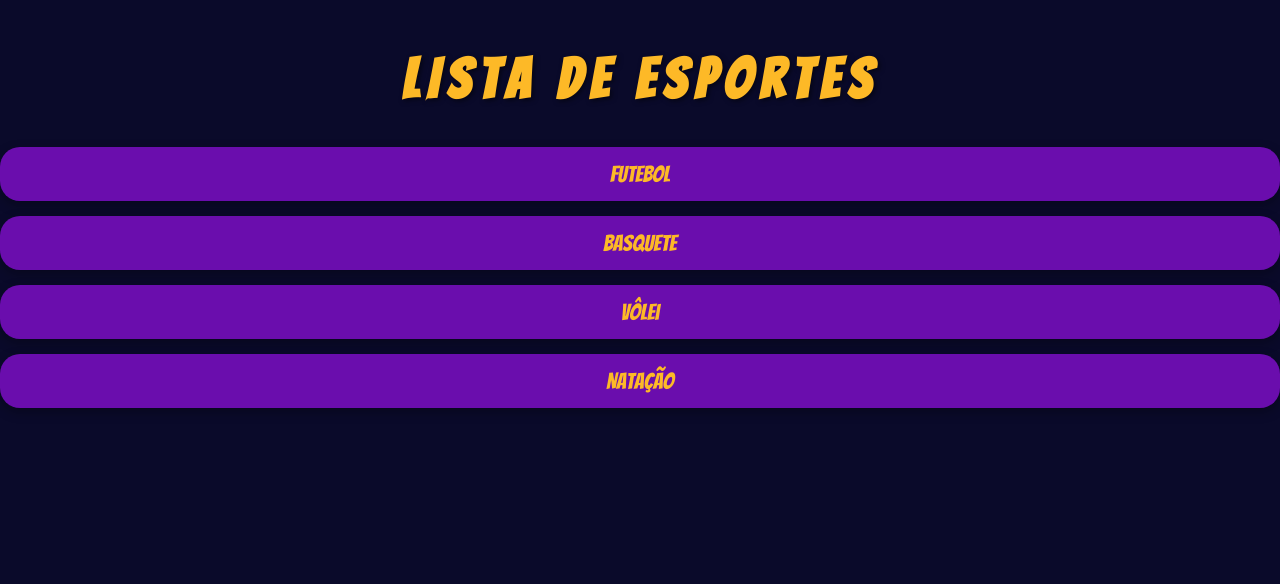
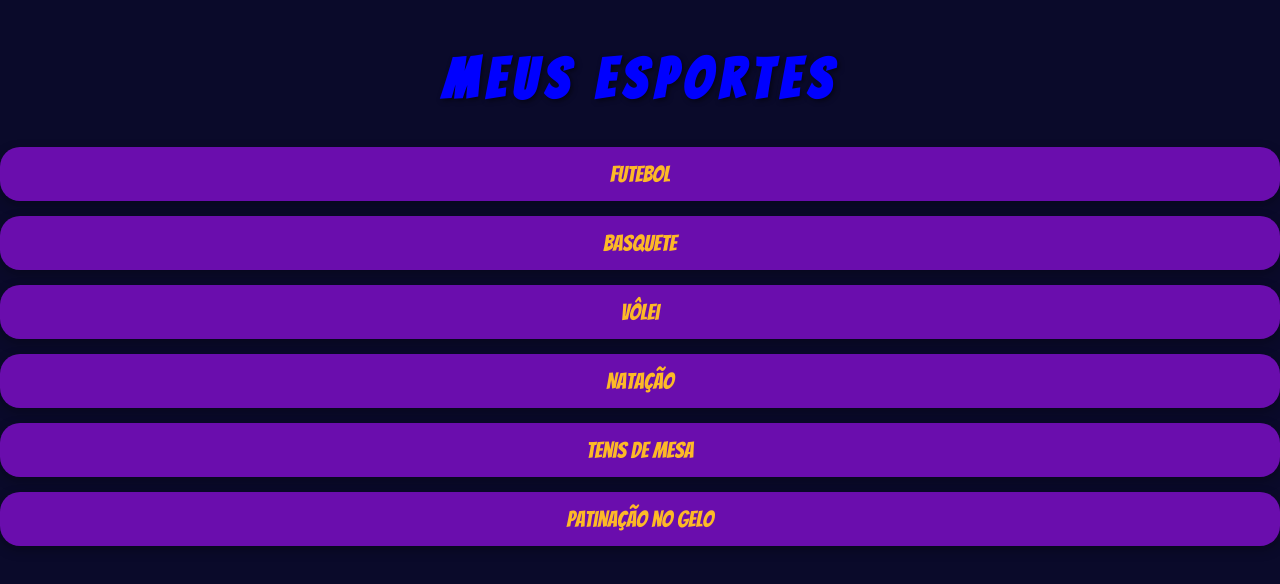
Before and after one commit to midgvnL/dominador, a plain HTML site: page index.html in a window 1280 px wide. Drawn offline with Linux system fonts and the light colour scheme.

Commit message:
fdsvadia pt2

```diff
--- a/index.html
+++ b/index.html
@@ -38,13 +38,13 @@
         }
 
         /* Estilos para a lista */
-        .esportes {
+        #esportes {
             list-style-type: none;
             padding: 0;
             text-align: center;
         }
 
-        .esportes li {
+        #esportes li {
             font-size: 1.4em; /* Tamanho da fonte ajustado */
             background-color: #6A0DAD; /* Roxo vibrante */
             color: #FDB927; /* Amarelo vibrante */
@@ -55,7 +55,7 @@
             box-shadow: 0px 4px 12px rgba(0, 0, 0, 0.3); /* Sombra para destacar os itens */
         }
 
-        .esportes li:hover {
+        #esportes li:hover {
             background-color: #FDB927; /* Amarelo ao passar o mouse */
             color: #6A0DAD; /* Roxo ao passar o mouse */
             transform: scale(1.1); /* Efeito de aumento ao passar o mouse */
@@ -69,7 +69,7 @@
             Lista de Esportes
         </h1>
 
-        <ul class="esportes">
+        <ul id="esportes">
             <li>Futebol</li>
             <li>Basquete</li>
             <li>Vôlei</li>
--- a/script.js
+++ b/script.js
@@ -1,7 +1,7 @@
 let titulo = document.getElementById("titulo");
 console.log(titulo[0]);
 
-//   chamnado por classe
+// //   chamnado por classe
 let esportes = document.getElementsByClassName (".esportes");
 console.log(esportes[0]);
 let esportes1 = document.getElementsByClassName (".esportes");
@@ -11,7 +11,7 @@ console.log(esportes2[0]);
 let esportes4 = document.getElementsByClassName (".esportes");
 console.log(esportes4[0]);
 
-//selecionando pelo nome da tag
+// //selecionando pelo nome da tag
 let LIespF = document.getElementsByTagName("li");
 console.log(LIespF[0]);
 let LIespB = document.getElementsByTagName("li");
@@ -24,8 +24,22 @@ console.log(LIespN[3]);
 //Selecionado pelo query selector
 // "#"= id "."= classe
 
-let tituloQS = document.querySelector("#titulo"+ tituloQS)
-let LIespFQs = document.querySelector(".esportes" + li[0].textContent)
-let LIespBQs = document.querySelector(".esportes" + li[1].textContent)
-let LIespVQs = document.querySelector(".esportes" + li[2].textContent)
-let LIespNQs = document.querySelector(".esportes" + li[3].textContent)
+let tituloQS = document.querySelector("#titulo");
+let LIespFQs = document.querySelector(".esportes");
+
+
+titulo.innerText = "Meus Esportes"
+titulo.innerHTML = "<span style='color:blue'> Meus Esportes </span>";
+
+let lista = document.getElementById("esportes");
+
+let Tenis = document.createElement("li");
+Tenis.innerText = "Tenis de mesa";
+
+
+let Patinacao = document.createElement("li");
+Patinacao.innerText = "Patinação no gelo";
+
+
+lista.appendChild(Tenis);
+lista.appendChild(Patinacao);
```
